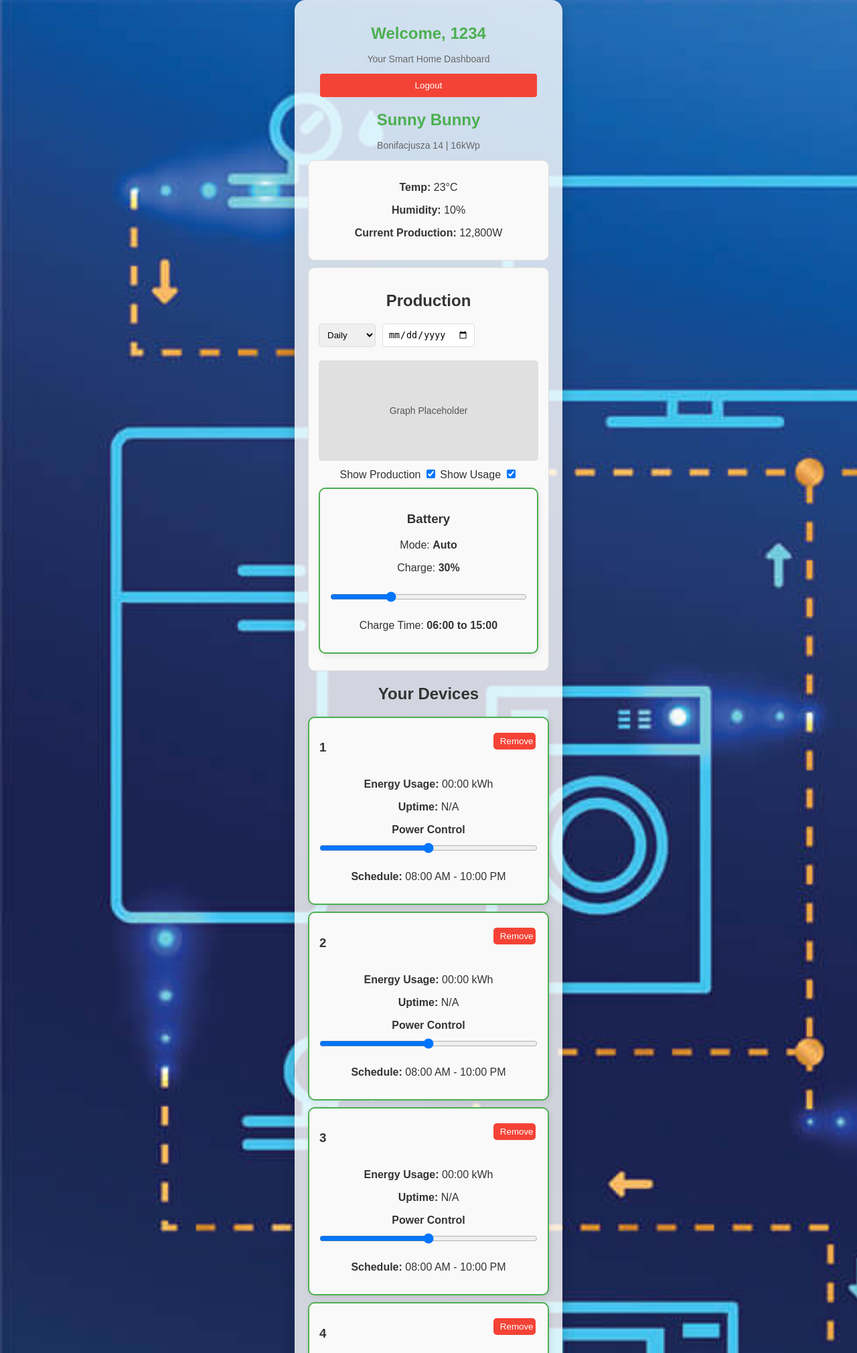
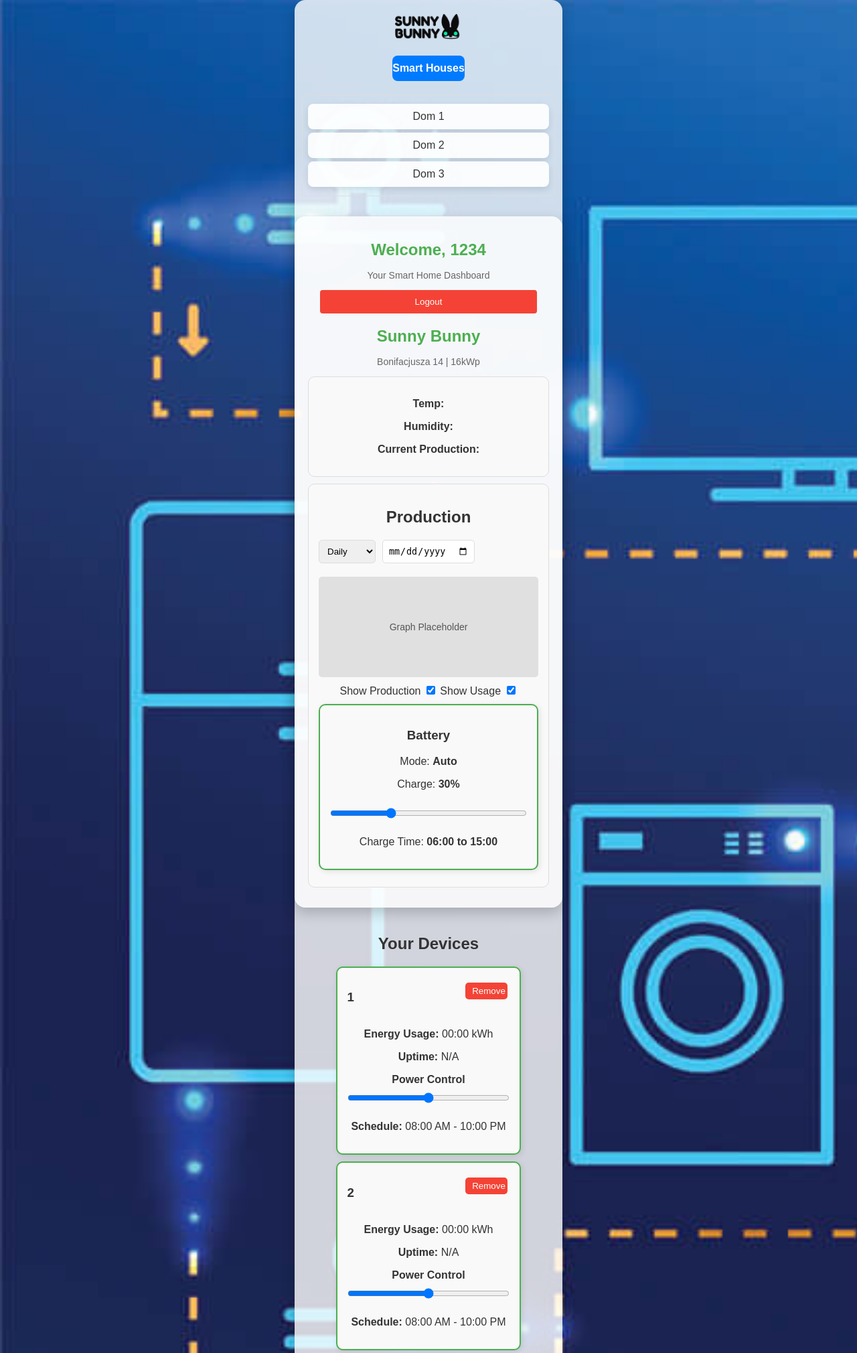
Before and after one commit to sebek215/Programowanie_zespolowe, a FastAPI app: page /home/1234 in a window 1280 px wide. Shown: the top 2020 px of the page at 67% size. Run offline with FastAPI, Linux system fonts and the light colour scheme.

Commit message:
zmiany fronendowe od Milosza

```diff
--- a/main.py
+++ b/main.py
@@ -16,8 +16,8 @@
 templates = Jinja2Templates(directory="templates")
 
 # Replace with your Google API key
-GOOGLE_API_KEY = "AIzaSyAboIDReezqT3bAkS8w8nUV6X9IBRCa3K4"
-GOOGLE_SOLAR_API_KEY = "AIzaSyA0oYVrlCJUgO5pwlRcTcUeBroVlJhzojk"
+GOOGLE_API_KEY = "1"
+GOOGLE_SOLAR_API_KEY = "1"
 
 # File paths for user database
 USER_DB = "users_db.csv"
--- a/static/style.css
+++ b/static/style.css
@@ -230,3 +230,76 @@
     border-radius: 10px;
     background-color: #f9f9f9;
 }
+
+/*górny panel z logo i opcjami */
+.optionP {
+    display: inline-flex;
+flex-direction: row;
+flex-wrap: wrap;
+justify-content: space-between;
+align-items: flex-start;
+align-content: space-between;
+}
+
+
+
+.top-panel {
+    width: 360px; /* Same width as .screen */
+    padding: 20px;
+    background: rgba(255, 255, 255, 0.8); /* Light transparent background */
+    border-radius: 16px; /* Rounded corners */
+    box-shadow: 0 8px 20px rgba(0, 0, 0, 0.2); /* Shadow effect */
+    text-align: center; /* Center content */
+    display: flex;
+    flex-direction: column;
+    align-items: center;
+    gap: 20px; /* Space between child elements */
+}
+
+.logo-container img {
+    width: 100px; /* Adjust size as needed */
+    height: auto;
+    border-radius: 8px; /* Slightly rounded corners for the image */
+}
+
+.hauses-button button {
+    width: 100%;
+    padding: 10px 0;
+    font-size: 16px;
+    font-weight: bold;
+    color: #fff;
+    background-color: #007BFF; /* Blue button */
+    border: none;
+    border-radius: 8px;
+    cursor: pointer;
+    transition: background-color 0.3s ease;
+}
+
+.hauses-button button:hover {
+    background-color: #0056b3; /* Darker blue on hover */
+}
+
+#houses-list {
+    width: 100%;
+}
+
+#houses-list ul {
+    list-style-type: none;
+    padding: 0;
+    margin: 0;
+}
+
+#houses-list li {
+    background: rgba(255, 255, 255, 0.9);
+    padding: 10px;
+    margin: 5px 0;
+    border-radius: 8px;
+    box-shadow: 0 4px 10px rgba(0, 0, 0, 0.1);
+    text-align: center;
+    cursor: pointer;
+    transition: background-color 0.3s ease;
+}
+
+#houses-list li:hover {
+    background-color: #f0f0f0; /* Light gray on hover */
+}
--- a/templates/home.html
+++ b/templates/home.html
@@ -1,11 +1,33 @@
 <!DOCTYPE html>
 <html>
+
 <head>
     <title>SmartHome - Dashboard</title>
     <link rel="stylesheet" href="/static/style.css">
 </head>
+
 <body class="home-bg">
+
+    <!-- Górny panel -->
+    <header class="top-panel">
+        <div class="logo-container">
+            <img src="/static/images/sunny-bunny-logo-small.png" alt="Sunny Bunny Logo small" class="">
+        </div>
+        <!--przycisk smart domy -->
+        <div class="hauses-button">
+            <button id="">Smart Houses</button>
+        </div>
+        <!-- Lista domów-->
+        <div id="houses-list" class="dropdown">
+            <ul>
+                <li id="house-1" onclick="showHouseInfo('house-1')">Dom 1</li>
+                <li id="house-2" onclick="showHouseInfo('house-2')">Dom 2</li>
+                <li id="house-3" onclick="showHouseInfo('house-3')">Dom 3</li>
+                <!-- Dodaj więcej domów w razie potrzeby -->
+            </ul>
+        </div>
         <div class="screen">
+
             <!-- Existing Header Section -->
             <div class="header">
                 <h1>Welcome, {{ username }}</h1>
@@ -14,16 +36,17 @@
             </div>
 
             <!-- New Sunny Bunny Section -->
-        <div class="container">
+            <div id="house-info" class="container">
+                <!-- Default or initial content here -->
                 <div class="header">
                     <h1>Sunny Bunny</h1>
                     <p>Bonifacjusza 14 | 16kWp</p>
                 </div>
 
                 <div class="weather-card">
-                <p><strong>Temp:</strong> 23°C</p>
-                <p><strong>Humidity:</strong> 10%</p>
-                <p><strong>Current Production:</strong> 12,800W</p>
+                    <p><strong>Temp:</strong></p>
+                    <p><strong>Humidity:</strong></p>
+                    <p><strong>Current Production:</strong></p>
                 </div>
 
                 <div class="production-card">
@@ -53,6 +76,7 @@
 
                 </div>
             </div>
+        </div>
 
         <!-- Devices Section -->
         <div class="devices-container">
@@ -74,7 +98,8 @@
                         <p><strong>Uptime:</strong> {{ device[3] if device[3] else 'N/A' }}</p>
 
                         <label for="device-{{ loop.index }}-slider"><strong>Power Control</strong></label>
-                        <input type="range" id="device-{{ loop.index }}-slider" name="power-level" min="0" max="100" class="device-slider">
+                        <input type="range" id="device-{{ loop.index }}-slider" name="power-level" min="0" max="100"
+                            class="device-slider">
 
                         <p><strong>Schedule:</strong>
                             <span>08:00 AM - 10:00 PM</span> <!-- Placeholder schedule -->
@@ -104,5 +129,44 @@
             </form>
         </div>
         </div>
+
+        <script>
+            function showHouseInfo(houseId) {
+                const houseInfo = {
+                    'house-1': {
+                        title: 'Szczecin',
+                        address: 'Bonifacjusza 14',
+                        temp: '23°C',
+                        humidity: '10%',
+                        production: '12,800W'
+                    },
+                    'house-2': {
+                        title: 'Warsaw',
+                        address: 'Marszałkowska 1',
+                        temp: '20°C',
+                        humidity: '50%',
+                        production: '10,000W'
+                    },
+                    'house-3': {
+                        title: 'Krakow',
+                        address: 'Rynek Główny 1',
+                        temp: '18°C',
+                        humidity: '60%',
+                        production: '8,500W'
+                    },
+                    // Add more houses as needed
+                };
+
+                const info = houseInfo[houseId];
+
+                document.querySelector('#house-info .header h1').textContent = info.title;
+                document.querySelector('#house-info .header p').textContent = info.address;
+                document.querySelector('#house-info .weather-card p:nth-child(1) strong').textContent = `Temp: ${info.temp}`;
+                document.querySelector('#house-info .weather-card p:nth-child(2) strong').textContent = `Humidity: ${info.humidity}`;
+                document.querySelector('#house-info .weather-card p:nth-child(3) strong').textContent = `Current Production: ${info.production}`;
+            }
+        </script>
+
 </body>
+
 </html>
```
Also changed, not shown: temp_script.py (+21 -10 lines), templates/home2.html (deleted, +0 -196 lines), templates/login.html (+9 -0 lines), templates/register.html (+9 -0 lines), devices.db, static/images/sunny-bunny-logo-small.png (added), static/images/sunny-bunny-logo.png (added). Lines whose indentation alone changed are shown as unchanged.
